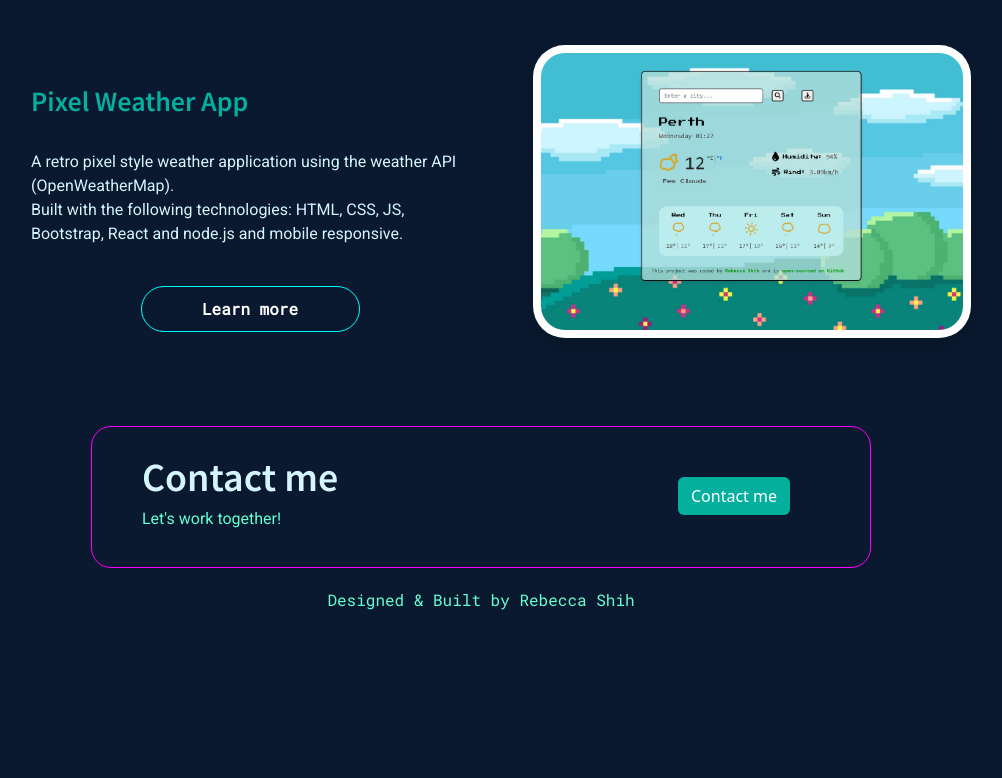
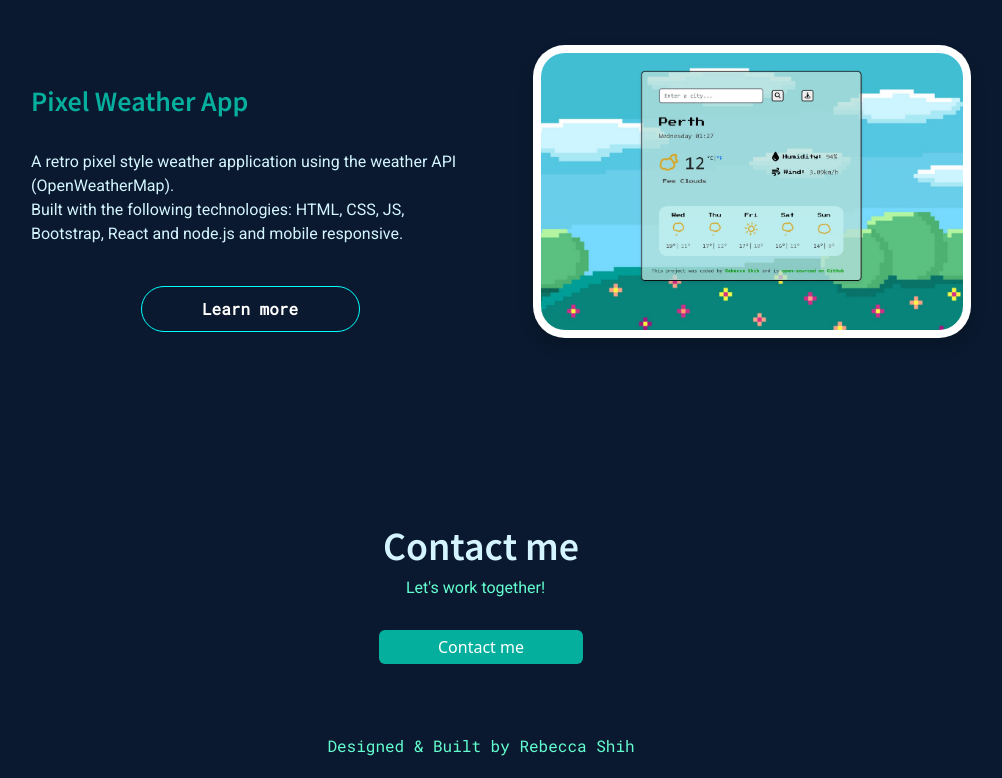
Before and after one commit to Shih-coding/Final-Portfolio-Project, a plain HTML site: page index.html in a window 1280 px wide. Shown: the part 1186-1964 px from the top of the page, without its empty margins (159-1161 px from the left). Before the commit the page ends 1818 px from the top, so only its background shows below. Drawn offline with nearby package versions, Linux system fonts and the light colour scheme.

Commit message:
fully mobile responsive

```diff
--- a/index.html
+++ b/index.html
@@ -145,13 +145,13 @@
   </div>
   </div>
 </div>
-<div class="contact-box d-flex justify-content-between">
+<div class="contact-box">
   <div>
- <h7>Contact me</h7>
- <p>Let's work together!</p>
+ <h7 class="contact-btn">Contact me</h7>
+ <p class="mx-auto" style="width: 150px;">Let's work together!</p>
 </div>
 <div>
- <a href="mailto:rebecca.shih@outlook.com" class="contact-button btn btn-branding" title="Email Rebecca">Contact me</a>
+ <a href="mailto:rebecca.shih@outlook.com" class="contact-button btn btn-branding p-1 d-flex justify-content-center" title="Email Rebecca">Contact me</a>
 </div>
 </div>
 <div class="footer-container">
--- a/styles/portfolio.css
+++ b/styles/portfolio.css
@@ -254,7 +254,7 @@ cursor: pointer;
 
 
 @media (max-width: 480px) {
- .contact-button {
+ .contact-me-button {
   display: block;
     text-align: center;
     font-size: 14px;
@@ -537,14 +537,32 @@ h7 {
   background-color: var(--dark-green);
   margin: 30px;
   color:white;
-
+  text-align: center;
+   width: 30%;
+  margin-left:35%;
+  margin-right: 35%;
 }
 
 .contact-box {
-  border: 1px solid var(--accent-color);
   padding:20px 50px;
   border-radius: 20px;
+  margin-top: 70px;
 }
+
+ @media (max-width: 800px) {
+  .contact-box {
+   text-align: center;
+   display: contents;
+  }
+}
+
+@media (max-width: 550px) {
+  .contact-box .contact-btn {
+  font-size: 30px;
+  }
+}
+
+
 
 .content-container i:hover {
 color: var(--light-blue);
```
